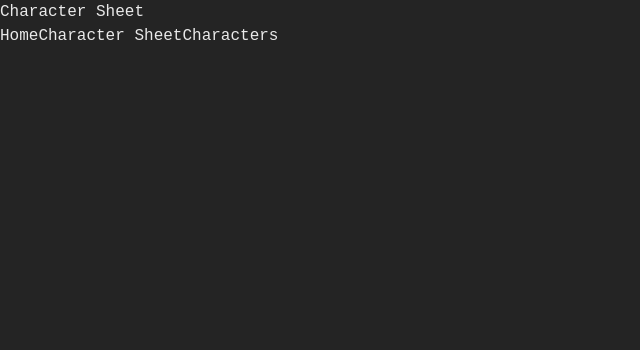
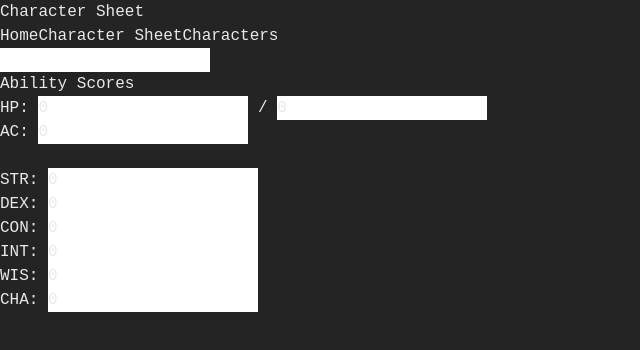
Before and after one commit to KrisAirdancer/open-table-website, a React (Vite) app in the folder frontend/: page /character-sheet in a window 1280 px wide. Shown: the top 350 px of the page, without its empty margins (0-640 px from the left). Built offline with nearby package versions, Linux system fonts and the light colour scheme.

Commit message:
Started building out the character sheet page.

```diff
--- a/frontend/src/components/CharacterSheet.tsx
+++ b/frontend/src/components/CharacterSheet.tsx
@@ -1,6 +1,187 @@
+import useCharacter from "../hooks/useCharacter";
 import SiteHeader from "./page_elements/SiteHeader";
+
+// TODO: Where is the proper place to put TypeScript types that need to be global? Move this there.
+type Character = {
+    name: string
+    id: string
+    inventory: string
+    character_description: string
+    notes: string
+    journal: string
+    str: number
+    dex: number
+    con: number
+    int: number
+    wis: number
+    cha: number
+    current_hit_points: number
+    max_hit_points: number
+    item_slots: number
+    armor_class: number
+    alignment: number
+}
+
+const DEFAULT_CHARACTER_DATA = {
+    name: "",
+    id: "",
+    inventory: "",
+    character_description: "",
+    notes: "",
+    journal: "",
+    str: 0,
+    dex: 0,
+    con: 0,
+    int: 0,
+    wis: 0,
+    cha: 0,
+    current_hit_points: 0,
+    max_hit_points: 0,
+    item_slots: 0,
+    armor_class: 0,
+    alignment: 0
+}
+
+function CharacterSheetBox({ title, children }: any)
+{
+    return (
+        <div className="p-1 mb-2 w-1/2 max-w-screen-sm border-white border-2">
+            {title && <p className="mb-2">{title}</p>}
+            {children}
+        </div>
+    )
+}
+
+function CharacterSheetInput({ inputValue, labelText, characterDataKey, onChangeHandler, small }: any)
+{
+    return (
+        <>
+            {labelText && <label>{labelText}</label>}
+            <input
+                type="text"
+                id="name"
+                name="name"
+                value={inputValue}
+                onChange={(event) => onChangeHandler(characterDataKey, event.target.value)}
+                className={`text-white bg-transparent focus:outline-none ${small && "w-5"}`}
+            />
+        </>
+    )
+}
 
 export default function CharacterSheet()
 {
-    return <SiteHeader pageTitle="Character Sheet"/>
+    const [character, setCharacter] = useCharacter(DEFAULT_CHARACTER_DATA);
+
+    return (
+        <>
+            <SiteHeader pageTitle="Character Sheet"/>
+            <main className="flex flex-col items-center">
+                <CharacterSheetBox>
+                    <CharacterSheetInput
+                        inputValue={character.name}
+                        characterDataKey="name"
+                        onChangeHandler={setCharacter}
+                    />
+                </CharacterSheetBox>
+
+                <CharacterSheetBox title="Ability Scores">
+                    <p>
+                        <CharacterSheetInput
+                            labelText="HP: "
+                            inputValue={character.current_hit_points}
+                            characterDataKey="current_hit_points"
+                            onChangeHandler={setCharacter}
+                            small={true}
+                        />
+                        <span> / </span>
+                        <CharacterSheetInput
+                            inputValue={character.max_hit_points}
+                            characterDataKey="max_hit_points"
+                            onChangeHandler={setCharacter}
+                            small={true}
+                        />
+                    </p>
+                    <p>
+                        <CharacterSheetInput
+                            labelText="AC: "
+                            inputValue={character.armor_class}
+                            characterDataKey="armor_class"
+                            onChangeHandler={setCharacter}
+                        />
+                    </p>
+                    <br></br>
+                    {/* TODO: Make a new component for the ability scores that calcualtes and displays the modifier. */}
+                    <p>
+                        <CharacterSheetInput
+                            labelText="STR: "
+                            inputValue={character.str}
+                            characterDataKey="str"
+                            onChangeHandler={setCharacter}
+                        />
+                    </p>
+                    <p>
+                        <CharacterSheetInput
+                            labelText="DEX: "
+                            inputValue={character.dex}
+                            characterDataKey="dex"
+                            onChangeHandler={setCharacter}
+                        />
+                    </p>
+                    <p>
+                        <CharacterSheetInput
+                            labelText="CON: "
+                            inputValue={character.con}
+                            characterDataKey="con"
+                            onChangeHandler={setCharacter}
+                        />
+                    </p>
+                    <p>
+                        <CharacterSheetInput
+                            labelText="INT: "
+                            inputValue={character.int}
+                            characterDataKey="int"
+                            onChangeHandler={setCharacter}
+                        />
+                    </p>
+                    <p>
+                        <CharacterSheetInput
+                            labelText="WIS: "
+                            inputValue={character.wis}
+                            characterDataKey="wis"
+                            onChangeHandler={setCharacter}
+                        />
+                    </p>
+                    <p>
+                        <CharacterSheetInput
+                            labelText="CHA: "
+                            inputValue={character.cha}
+                            characterDataKey="cha"
+                            onChangeHandler={setCharacter}
+                        />
+                    </p>
+                </CharacterSheetBox>
+            </main>
+        </>
+    );
 }
+
+
+
+
+
+
+
+
+// ORIGINAL
+// export default function CharacterSheet()
+// {
+//     const [character, setCharacter] = useCharacter(DEFAULT_CHARACTER_DATA);
+
+//     return (
+//         <>
+//             <SiteHeader pageTitle="Character Sheet"/>
+//             <input value={character.name} onChange={e => setCharacter(character, "name", e.target.value)}></input>
+//         </>
+//     )
+// }
--- /dev/null
+++ b/frontend/src/hooks/useCharacter.tsx
@@ -0,0 +1,150 @@
+import { useEffect, useState } from "react"
+
+// TODO: Where is the proper place to put TypeScript types that need to be global? Move this there.
+type Character = {
+    name: string
+    id: string
+    inventory: string
+    character_description: string
+    notes: string
+    journal: string
+    str: number
+    dex: number
+    con: number
+    int: number
+    wis: number
+    cha: number
+    current_hit_points: number
+    max_hit_points: number
+    item_slots: number
+    armor_class: number
+    alignment: number
+}
+
+export default function useCharacter(initialValue: Character)
+{
+    const CHARACTER_DATA_KEY = "characterData";
+
+    function readValue()
+    {
+        const item = window.localStorage.getItem(CHARACTER_DATA_KEY);
+        return item ? JSON.parse(item) : initialValue;
+    };
+
+    const [storedValue, setStoredValue] = useState(readValue);
+
+    function setValue(key: string | number, value: any)
+    {
+        // TODO: To properly update the "stats" sub-object, try "if (key === 'str' || key === ...) {'stats': {...stats, [key]: value}}"
+        const updatedValue = {...storedValue, [key]: value};
+
+        setStoredValue(updatedValue);
+
+        window.localStorage.setItem(CHARACTER_DATA_KEY, JSON.stringify(updatedValue));
+    };
+
+    useEffect(() => {
+        setStoredValue(readValue());
+    }, []);
+
+    return [storedValue, setValue];
+}
+
+
+
+
+
+
+
+
+
+
+
+
+
+
+
+
+
+
+
+
+
+
+
+
+
+
+
+
+
+
+
+// ORIGINAL
+// function getSavedCharacterData(initialCharacterData: Character): Character
+// {
+//     const characterData = localStorage.getItem("characterData")
+//     if (characterData)
+//     {
+//         return JSON.parse(characterData)
+//     }
+
+//     return initialCharacterData
+// }
+
+// function updateCharacterData(characterData: Character, key: string, value: string | number): Character
+// {
+//     console.log("AT: updateCharacterData()")
+//     console.log("characterData: ", characterData)
+
+//     switch (key)
+//     {
+//         case "name":
+//             characterData.name = value.toString()
+//             break
+//         default:
+//             break
+//     }
+//     console.log("characterData ret: ", characterData)
+//     return characterData
+// }
+
+// export default function useCharacter(initialCharacterData: Character): [Character, Function]
+// {
+//     console.log("AT: useCharacter()")
+
+//     const [characterData, setCharacterData] = useState(() => {
+//         return getSavedCharacterData(initialCharacterData)
+//     })
+
+
+
+
+
+//     function setCharacter(character: Character, key?: string, value?: string | number): Character
+//     {
+//         console.log("AT: setCharacter()")
+//         console.log(`key: ${key}, value: ${value}`)
+//         console.log(characterData)
+//         console.log("character: ", character)
+
+//         if (key && value)
+//         {
+//             setCharacterData(updateCharacterData(character, key, value))
+//         }
+//         console.log("character: ", character)
+//         return character
+//     }
+
+
+//     useEffect(() => {
+//         console.log("AT: useEffect()")
+
+//         localStorage.setItem("characterData", JSON.stringify(characterData))
+//     }, [characterData])
+
+
+
+
+//     return [characterData, setCharacter]
+// }
```
